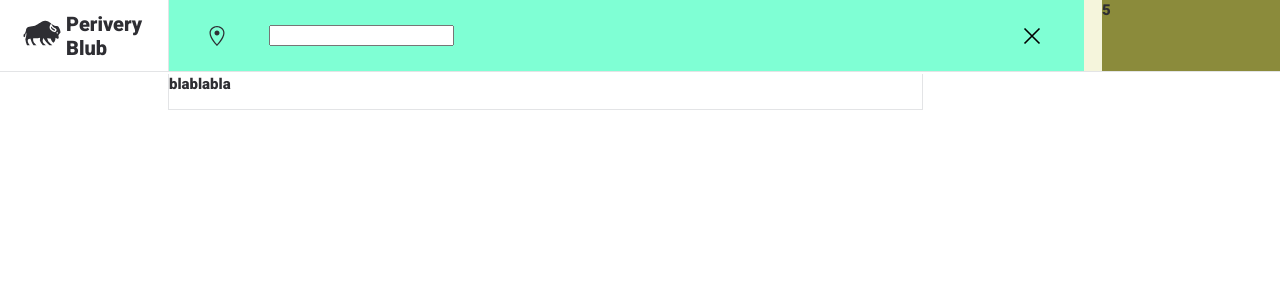
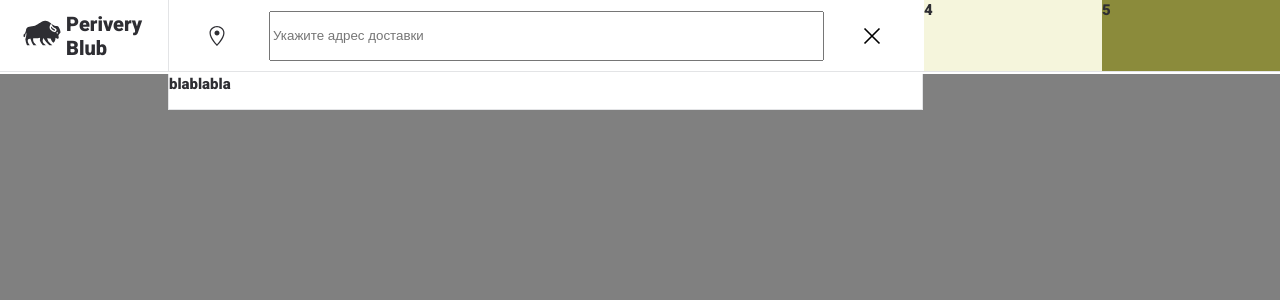
Before and after one commit to buba1301/dClub, a React app: page / in a window 1280 px wide. Both pictures are taken after a click on the element "Адрес доставки". Shown: the top 300 px of the page. Built offline with nearby package versions, Linux system fonts and the light colour scheme.

Commit message:
Fix respons styles

```diff
--- a/src/components/Header/Header.module.scss
+++ b/src/components/Header/Header.module.scss
@@ -31,7 +31,7 @@
   align-items: center;
 }
 
-.seachContainer {
+.searchContainer {
   background-color: aqua;
 }
 
--- a/src/components/Header/Header.module.scss.d.ts
+++ b/src/components/Header/Header.module.scss.d.ts
@@ -7,7 +7,7 @@ interface CssExports {
   headerContainer: string;
   headerWrapper: string;
   logoWrap: string;
-  seachContainer: string;
+  searchContainer: string;
 }
 export const cssExports: CssExports;
 export default cssExports;
--- a/src/components/Header/Logo/index.tsx
+++ b/src/components/Header/Logo/index.tsx
@@ -15,3 +15,4 @@ const Logo = () => (
 export default Logo;
 
 // TODO: add i18next react for text
+// TODO: add link to '/'
--- a/src/components/Header/Search/Search.module.scss
+++ b/src/components/Header/Search/Search.module.scss
@@ -13,6 +13,7 @@
 
 .openInput {
   padding: 0;
+  cursor: auto;
 }
 
 .geoContainer {
@@ -25,6 +26,8 @@
   display: flex;
   justify-content: flex-start;
   align-items: center;
+
+  cursor: pointer;
 }
 
 .addresContainer {
@@ -38,18 +41,28 @@
   overflow: hidden;
 }
 
-.inputWrap {
+.searchWrap {
   position: fixed;
-  width: 915px;
+  width: calc(100% - 525px);
   height: 72px;
-  background-color: aquamarine;
   border-bottom: 1px solid #e3e4e6;
+  background-color: white;
   z-index: 1000;
 
   display: grid;
   grid-template-columns: 100px minmax(120px, 1fr) 100px;
   justify-content: space-around;
   align-content: center;
+}
+
+.inputContainer {
+  width: 100%;
+  height: 50px;
+}
+
+.inputContainer input {
+  width: 100%;
+  height: 50px;
 }
 
 .listWrap {
@@ -62,12 +75,27 @@
   position: fixed;
   top: 74px;
   left: 168px;
+  z-index: 3000;
+  background-color: white;
 }
 
-@media (max-width: 1024px) {
-  .inputWrap {
+.backLayer {
+  width: 100%;
+  height: 100%;
+
+  position: fixed;
+  top: 74px;
+  left: 0;
+  z-index: 2000;
+
+  background-color: grey;
+}
+
+@media (max-width: 768px) {
+  .searchWrap {
     width: calc(100% - 168px);
   }
+
   .listWrap {
     width: calc(100% - 168px);
   }
@@ -78,6 +106,7 @@
     padding: 0;
     grid-template-columns: auto;
   }
+
   .addresContainer {
     display: none;
   }
@@ -86,11 +115,12 @@
     justify-content: center;
   }
 
-  .inputWrap {
+  .searchWrap {
     width: 100%;
     position: fixed;
     left: 0;
   }
+
   .listWrap {
     width: 100%;
     position: fixed;
--- a/src/components/Header/Search/Search.module.scss.d.ts
+++ b/src/components/Header/Search/Search.module.scss.d.ts
@@ -2,11 +2,13 @@
 // Please do not change this file!
 interface CssExports {
   addresContainer: string;
+  backLayer: string;
   filtersContainer: string;
   geoContainer: string;
-  inputWrap: string;
+  inputContainer: string;
   listWrap: string;
   openInput: string;
+  searchWrap: string;
 }
 export const cssExports: CssExports;
 export default cssExports;
--- a/src/components/Header/Search/index.tsx
+++ b/src/components/Header/Search/index.tsx
@@ -19,31 +19,34 @@ const Search = () => {
     setSearchToogle((prevState) => !prevState);
   };
 
-  return (
-    <div className={className} onClick={handleClick}>
-      {!searchToogle ? (
-        <>
-          <div className={s.geoContainer}>
-            <GoLocation size={20} />
-          </div>
-          <span className={s.addresContainer}>Адрес доставки</span>
-        </>
-      ) : (
-        <>
-          <div className={s.inputWrap}>
+  if (searchToogle) {
+    return (
+      <>
+        <div className={className}>
+          <div className={s.searchWrap}>
             <div className={s.geoContainer}>
               <GoLocation size={20} />
             </div>
-            <div>
-              <input />
+            <div className={s.inputContainer}>
+              <input placeholder="Укажите адрес доставки" />
             </div>
             <div className={s.geoContainer}>
-              <GrClose size={20} />
+              <GrClose size={20} onClick={handleClick} />
             </div>
           </div>
-          <div className={s.listWrap}>blablabla</div>
-        </>
-      )}
+        </div>
+
+        <div className={s.listWrap}>blablabla</div>
+        <div className={s.backLayer} onClick={handleClick} />
+      </>
+    );
+  }
+  return (
+    <div className={className} onClick={handleClick}>
+      <div className={s.geoContainer}>
+        <GoLocation size={20} />
+      </div>
+      <span className={s.addresContainer}>Адрес доставки</span>
     </div>
   );
 };
--- a/src/components/Header/index.tsx
+++ b/src/components/Header/index.tsx
@@ -13,7 +13,7 @@ const Header = () => (
           <Logo />
         </div>
         <Search />
-        <div className={s.seachContainer}>3</div>
+        <div className={s.searchContainer}>3</div>
         <div className={s.buttonContainer}>4</div>
         <div className={s.buscketContainer}>5</div>
       </div>
```
